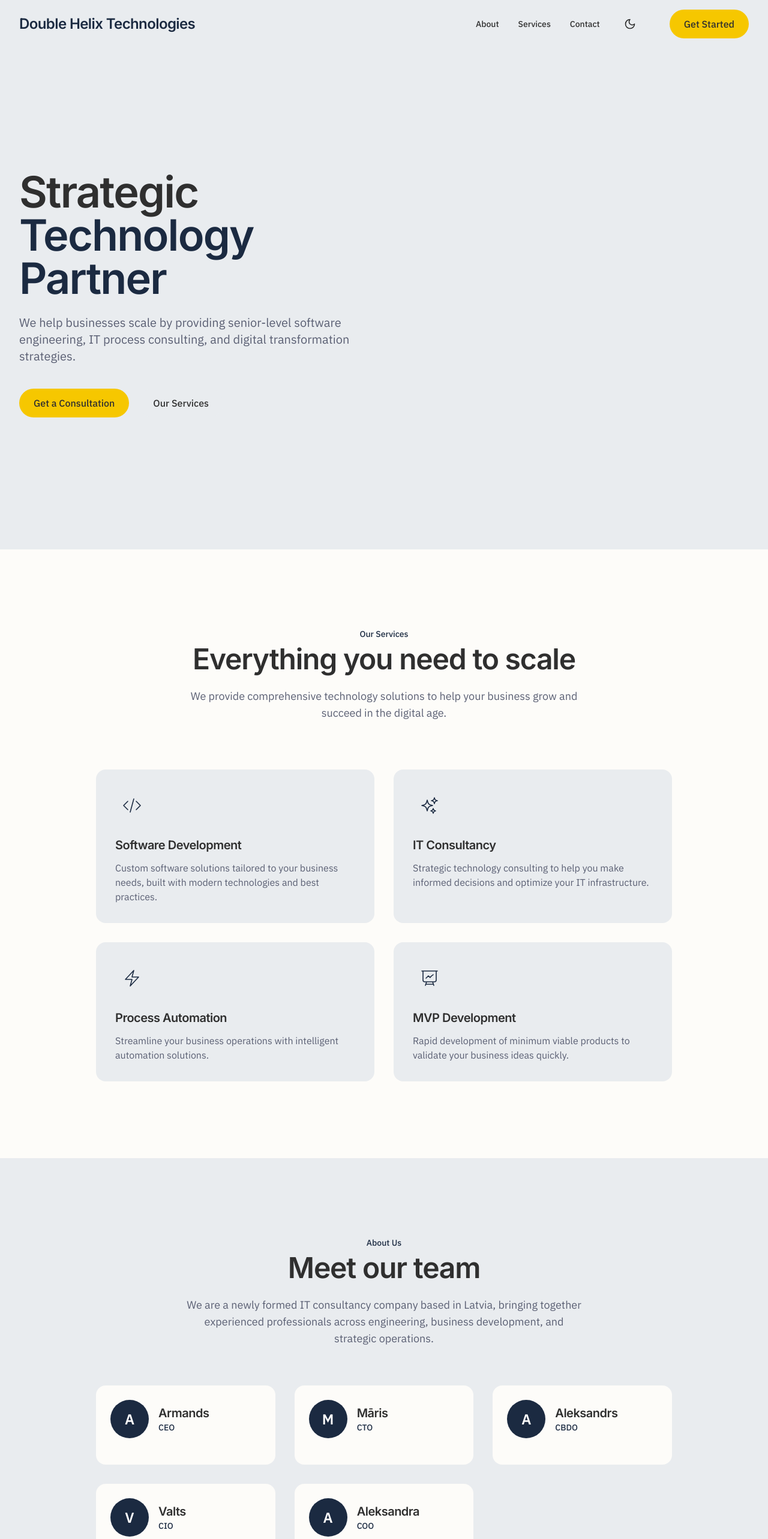
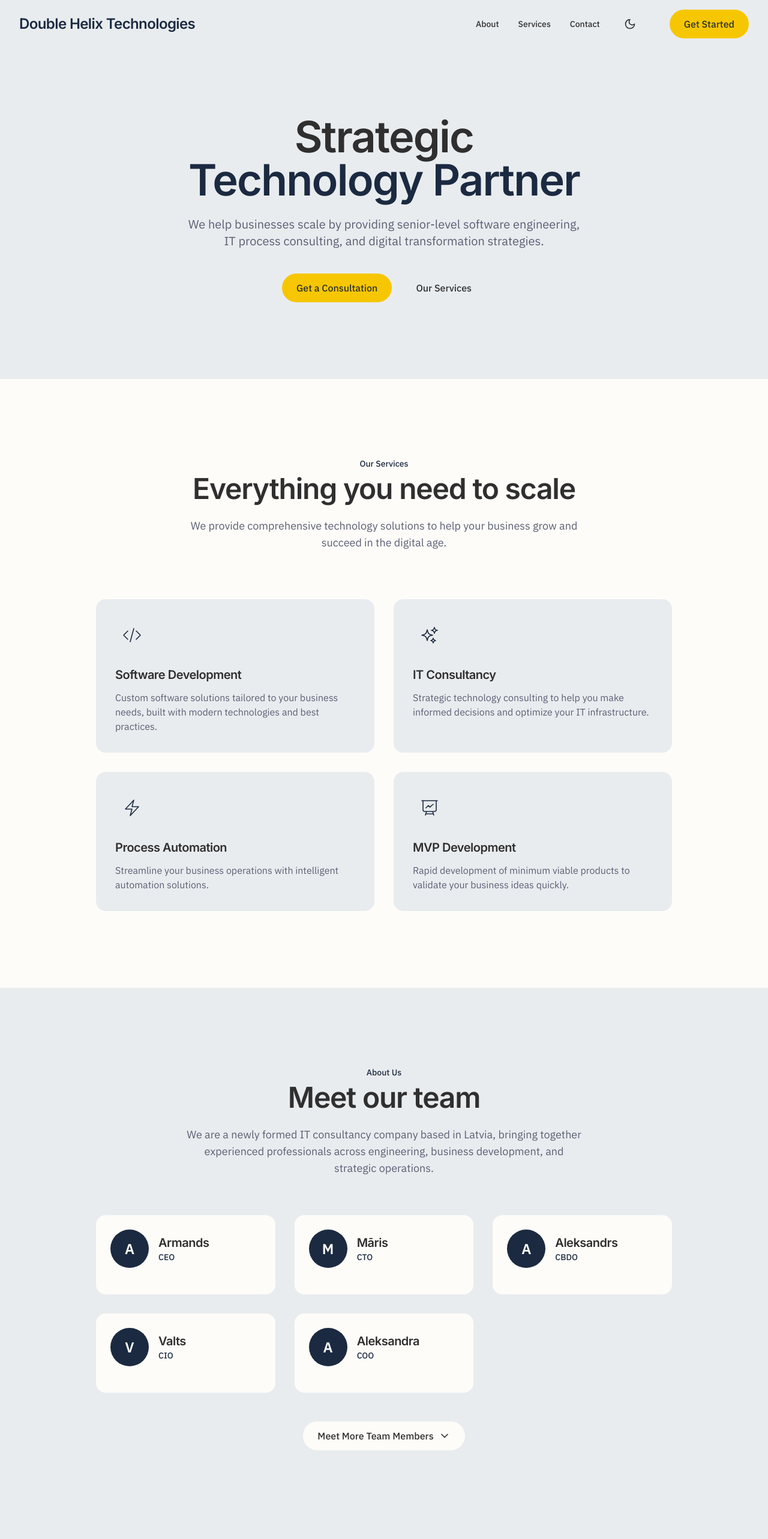
Before and after one commit to Double-Helix-Technologies/Double-Helix-Technologies.github.io, a Next.js app: page / in a window 1280 px wide. Shown: the top 2566 px of the page at 60% size. Built offline with nearby package versions, Linux system fonts and the light colour scheme.

Commit message:
Update contacts and hero

```diff
--- a/app/components/About.tsx
+++ b/app/components/About.tsx
@@ -1,7 +1,12 @@
 "use client"
 
+import { useState } from 'react';
+import { ChevronDown, ChevronUp } from 'lucide-react';
+
 export default function About() {
-  const team = [
+  const [isExpanded, setIsExpanded] = useState(false);
+
+  const coreTeam = [
     {
       name: 'Armands',
       role: 'CEO',
@@ -29,6 +34,56 @@ export default function About() {
     }
   ];
 
+  const extendedTeam = [
+    {
+      name: 'Jānis',
+      role: 'Senior Software Engineer',
+      description: 'Full-stack developer with expertise in cloud architecture',
+    },
+    {
+      name: 'Lauris',
+      role: 'Senior Software Engineer',
+      description: 'Full-stack developer with expertise in complex systems',
+    },
+    {
+      name: 'Murathan',
+      role: 'DevSecOps Engineer',
+      description: 'Infrastructure and automation specialist',
+    },
+    {
+      name: 'Gints',
+      role: 'System Administrator',
+      description: 'Ensuring smooth operations of our and your infrastructure',
+    },
+    {
+      name: 'Kristīne',
+      role: 'Software Engineer',
+      description: 'Software engineer with a passion for building scalable and efficient systems',
+    },
+    {
+      name: 'Santa',
+      role: 'Project Manager',
+      description: 'Bridging business needs with technical solutions',
+    }
+  ];
+
+  const TeamMemberCard = ({ person }: { person: typeof coreTeam[0] }) => (
+    <div
+      className="bg-background p-6 rounded-2xl transition-all hover:shadow-lg"
+    >
+      <div className="flex items-center mb-5">
+        <div className="h-16 w-16 rounded-full bg-primary flex items-center justify-center">
+          <span className="text-2xl font-semibold text-white">{person.name[0]}</span>
+        </div>
+        <div className="ml-4">
+          <h3 className="text-xl font-semibold text-text-primary">{person.name}</h3>
+          <p className="text-primary text-sm font-medium">{person.role}</p>
+        </div>
+      </div>
+      <p className="text-text-secondary">{person.description}</p>
+    </div>
+  );
+
   return (
     <div id="about" className="section bg-background-alt">
       <div className="container-tight">
@@ -41,23 +96,33 @@ export default function About() {
         </div>
 
         <div className="grid grid-cols-1 sm:grid-cols-2 lg:grid-cols-3 gap-8">
-          {team.map((person) => (
-            <div
-              key={person.name}
-              className="bg-background p-6 rounded-2xl transition-all hover:shadow-lg"
-            >
-              <div className="flex items-center mb-5">
-                <div className="h-16 w-16 rounded-full bg-primary flex items-center justify-center">
-                  <span className="text-2xl font-semibold text-white">{person.name[0]}</span>
-                </div>
-                <div className="ml-4">
-                  <h3 className="text-xl font-semibold text-text-primary">{person.name}</h3>
-                  <p className="text-primary text-sm font-medium">{person.role}</p>
-                </div>
-              </div>
-              <p className="text-text-secondary">{person.description}</p>
+          {coreTeam.map((person) => (
+            <TeamMemberCard key={person.name} person={person} />
+          ))}
+        </div>
+
+        <div className="mt-12">
+          <button
+            onClick={() => setIsExpanded(!isExpanded)}
+            className="mx-auto flex items-center gap-2 px-6 py-3 rounded-full bg-background hover:bg-background-alt transition-colors"
+          >
+            <span className="text-text-primary font-medium">
+              {isExpanded ? 'Show Less' : 'Meet More Team Members'}
+            </span>
+            {isExpanded ? (
+              <ChevronUp className="w-5 h-5 text-text-primary" />
+            ) : (
+              <ChevronDown className="w-5 h-5 text-text-primary" />
+            )}
+          </button>
+
+          {isExpanded && (
+            <div className="grid grid-cols-1 sm:grid-cols-2 lg:grid-cols-3 gap-8 mt-8 animate-fade-in">
+              {extendedTeam.map((person) => (
+                <TeamMemberCard key={person.name} person={person} />
+              ))}
             </div>
-          ))}
+          )}
         </div>
       </div>
     </div>
--- a/app/components/Hero.tsx
+++ b/app/components/Hero.tsx
@@ -5,17 +5,16 @@ import Link from 'next/link';
 export default function Hero() {
   return (
     <div className="relative pt-32 pb-20 md:pt-48 md:pb-32 overflow-hidden bg-background-alt">
-      <div className="container-wide">
-        <div className="grid grid-cols-1 lg:grid-cols-2 gap-12 lg:gap-6 items-center">
-          <div className="text-center lg:text-left animate-fade-in">
+      <div className="container-tight">
+        <div className="text-center animate-fade-in">
           <h1 className="text-5xl md:text-6xl lg:text-7xl tracking-tight font-semibold text-text-primary font-heading">
             <span className="block">Strategic</span>
             <span className="block text-primary">Technology Partner</span>
           </h1>
-            <p className="mt-6 text-lg md:text-xl text-text-secondary max-w-xl mx-auto lg:mx-0">
+          <p className="mt-6 text-lg md:text-xl text-text-secondary max-w-2xl mx-auto">
             We help businesses scale by providing senior-level software engineering, IT process consulting, and digital transformation strategies.
           </p>
-            <div className="mt-10 flex flex-col sm:flex-row justify-center lg:justify-start gap-4">
+          <div className="mt-10 flex flex-col sm:flex-row justify-center gap-4">
             <Link
               href="#contact"
               className="btn-accent"
@@ -30,32 +29,6 @@ export default function Hero() {
             </Link>
           </div>
         </div>
-
-          <div className="hidden lg:block relative animate-fade-in">
-            <div className="relative w-full aspect-square rounded-2xl overflow-hidden bg-gradient-to-br from-primary to-primary-dark flex items-center justify-center">
-              <svg
-                className="w-40 h-40 text-white animate-fade-in"
-                viewBox="0 0 24 24"
-                fill="none"
-                stroke="currentColor"
-                strokeWidth="1"
-              >
-                <path strokeLinecap="round" strokeLinejoin="round" d="M9 17.25v1.007a3 3 0 01-.879 2.122L7.5 21h9l-.621-.621A3 3 0 0115 18.257V17.25m6-12V15a2.25 2.25 0 01-2.25 2.25H5.25A2.25 2.25 0 013 15V5.25m18 0A2.25 2.25 0 0018.75 3H5.25A2.25 2.25 0 003 5.25m18 0V12a2.25 2.25 0 01-2.25 2.25H5.25A2.25 2.25 0 013 12V5.25" />
-              </svg>
-            </div>
-            <div className="absolute -bottom-6 -left-6 w-24 h-24 rounded-2xl bg-accent-yellow shadow-xl flex items-center justify-center">
-              <svg
-                className="w-10 h-10 text-text-primary animate-fade-in"
-                viewBox="0 0 24 24"
-                fill="none"
-                stroke="currentColor"
-                strokeWidth="1.5"
-              >
-                <path strokeLinecap="round" strokeLinejoin="round" d="M3.75 13.5l10.5-11.25L12 10.5h8.25L9.75 21.75 12 13.5H3.75z" />
-              </svg>
-            </div>
-          </div>
-        </div>
       </div>
     </div>
   );
```
Lines whose indentation alone changed are shown as unchanged.
